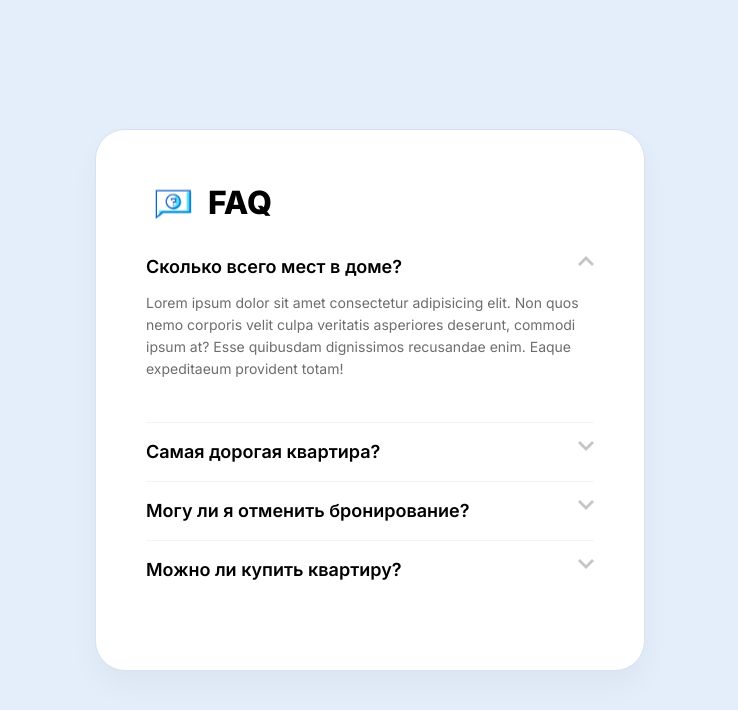
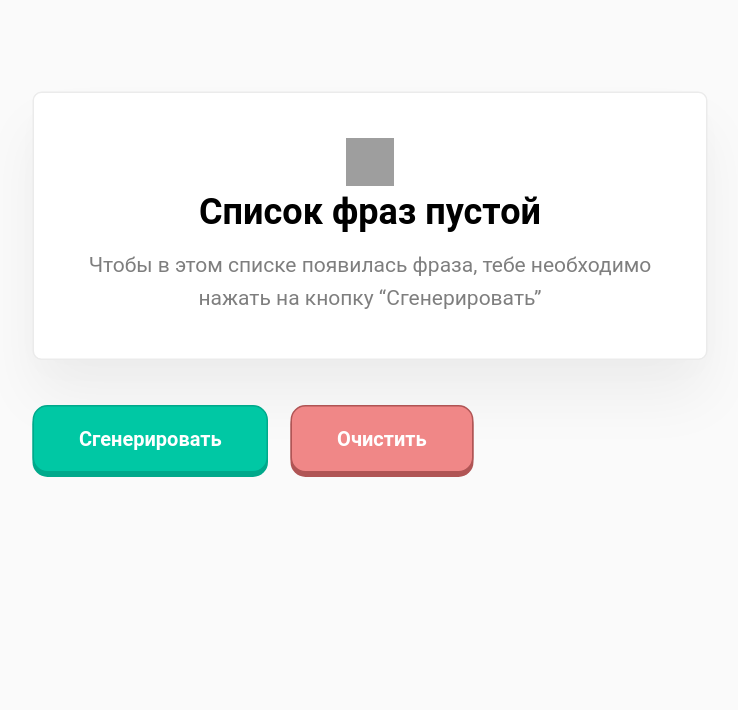
Before and after one commit to BRAUZER06/archakov-tutorials, a React (Create React App) app: page / in a window 1280 px wide. Shown: the top 710 px of the page, without its empty margins (270-1008 px from the left). Built offline with nearby package versions, Linux system fonts and the light colour scheme; grey boxes are pictures that could not be loaded.

Commit message:
Сделал урок 5

```diff
--- a/src/index.js
+++ b/src/index.js
@@ -4,7 +4,9 @@
 
 // import App from './tutorial-1/App';
 // import App from './tutorial-2/App';
-import App from './tutorial-3/App';
+// import App from './tutorial-3/App';
+import App from './tutorial-5/App';
+
 
 ReactDOM.render(
     <React.StrictMode>
--- /dev/null
+++ b/src/tutorial-5/App.css
@@ -0,0 +1,75 @@
+* {
+    font-family: 'Roboto';
+}
+
+body {
+    background-color: #fafafa;
+}
+
+.wrapper {
+    width: 450px;
+    margin: 50px auto;
+    transform: scale(1.5) translateY(70px);
+}
+
+.list {
+    max-height: 400px;
+    overflow: auto;
+    padding: 30px;
+    margin-bottom: 30px;
+}
+
+.btn {
+    height: 45px;
+    padding: 0 30px;
+    border: 0;
+    border-radius: 10px;
+    margin-right: 15px;
+    font-weight: 600;
+    cursor: pointer;
+    transition: all 0.15s ease;
+}
+.btn:active {
+    transform: translateY(2px);
+    box-shadow: none;
+}
+.btn_generate {
+    background-color: #00c8a4;
+    color: #fff;
+    box-shadow: 0 3px 0 #00a98b;
+    border: 1px solid #00a98b;
+}
+.btn_clear {
+    background-color: #f08787;
+    box-shadow: 0 3px 0 #b05555;
+    border: 1px solid #b05555;
+    color: #fff;
+}
+
+.block {
+    padding: 15px 30px;
+    background: #ffffff;
+    border: 1px solid #ebebeb;
+    box-sizing: border-box;
+    box-shadow: 0px 9px 24px rgba(0, 0, 0, 0.01), 0px 25px 40px rgba(0, 0, 0, 0.05);
+    border-radius: 6px;
+    margin-bottom: 30px;
+}
+.block h3 {
+    font-size: 18px;
+}
+
+.empty-block {
+    text-align: center;
+    padding: 30px;
+}
+.empty-block h2 {
+    font-size: 24px;
+    margin-bottom: 0;
+}
+.empty-block p {
+    margin-top: 10px;
+    font-size: 14px;
+    opacity: 0.5;
+    line-height: 22px;
+}
--- /dev/null
+++ b/src/tutorial-5/App.js
@@ -0,0 +1,81 @@
+import React from 'react';
+import './App.css';
+import EmptyBlock from './components/EmptyBlock';
+import Phrase from './components/Phrase';
+
+const App = () => {
+    const [phrases, setPhrases] = React.useState([]);
+
+    const adjectivesArr = [
+        'абсолютный',
+        'адский',
+        'азартный',
+        'активный',
+        'ангельский',
+        'астрономический',
+        'баснословный',
+        'безбожный',
+        'безбрежный',
+        'безвозвратный',
+        'безграничный',
+        'бездонный',
+        'бездушный',
+        'безжалостный',
+        'замечательно',
+        'замечательный',
+        'записной',
+        'запредельный',
+        'заядлый',
+        'звериный',
+        'зверский',
+        'зеленый',
+        'злой',
+        'злостный',
+        'значительный',
+        'неоспоримый',
+        'неотразимый',
+        'неоценимый',
+        'непередаваемый',
+    ];
+
+    const nounsArr = [
+        'лгун',
+        'день',
+        'конь',
+        'олень',
+        'человек',
+        'программист',
+        'ребёнок',
+        'конец',
+        'город',
+        'дурак',
+    ];
+
+    const renderAdjective = (arrayText) =>
+        arrayText[Math.floor(Math.random() * adjectivesArr.length)];
+
+    const renderNoun = (arrayText) => arrayText[Math.floor(Math.random() * nounsArr.length)];
+
+    const renderPhrase = () => {
+        setPhrases((prev) => [
+            ...prev,
+            `${renderAdjective(adjectivesArr)} ${renderAdjective(adjectivesArr)} ${renderNoun(
+                nounsArr,
+            )}`,
+        ]);
+    };
+
+    return (
+        <div className="wrapper">
+            {phrases.length ? <Phrase phrases={phrases} /> : <EmptyBlock />}
+            <button onClick={renderPhrase} className="btn btn_generate">
+                Сгенерировать
+            </button>
+            <button onClick={() => setPhrases([])} className="btn btn_clear">
+                Очистить
+            </button>
+        </div>
+    );
+};
+
+export default App;
--- /dev/null
+++ b/src/tutorial-5/components/EmptyBlock.jsx
@@ -0,0 +1,16 @@
+import React from 'react';
+
+const EmptyBlock = () => {
+    return (
+        <div className="block empty-block">
+            <img src="/ghost.png" width="32px" height="32px" alt="Ghost" />
+            <h2>Список фраз пустой</h2>
+            <p>
+                Чтобы в этом списке появилась фраза, тебе необходимо нажать на кнопку
+                “Сгенерировать”
+            </p>
+        </div>
+    );
+};
+
+export default EmptyBlock;
--- /dev/null
+++ b/src/tutorial-5/components/Phrase.jsx
@@ -0,0 +1,17 @@
+import React from 'react';
+
+const Phrase = ({ phrases }) => {
+    return (
+        <div className="list">
+            {phrases.map((noun, index) => {
+                return (
+                    <div className="block" key={index}>
+                        <h3>{noun}</h3>
+                    </div>
+                );
+            })}
+        </div>
+    );
+};
+
+export default Phrase;
```
